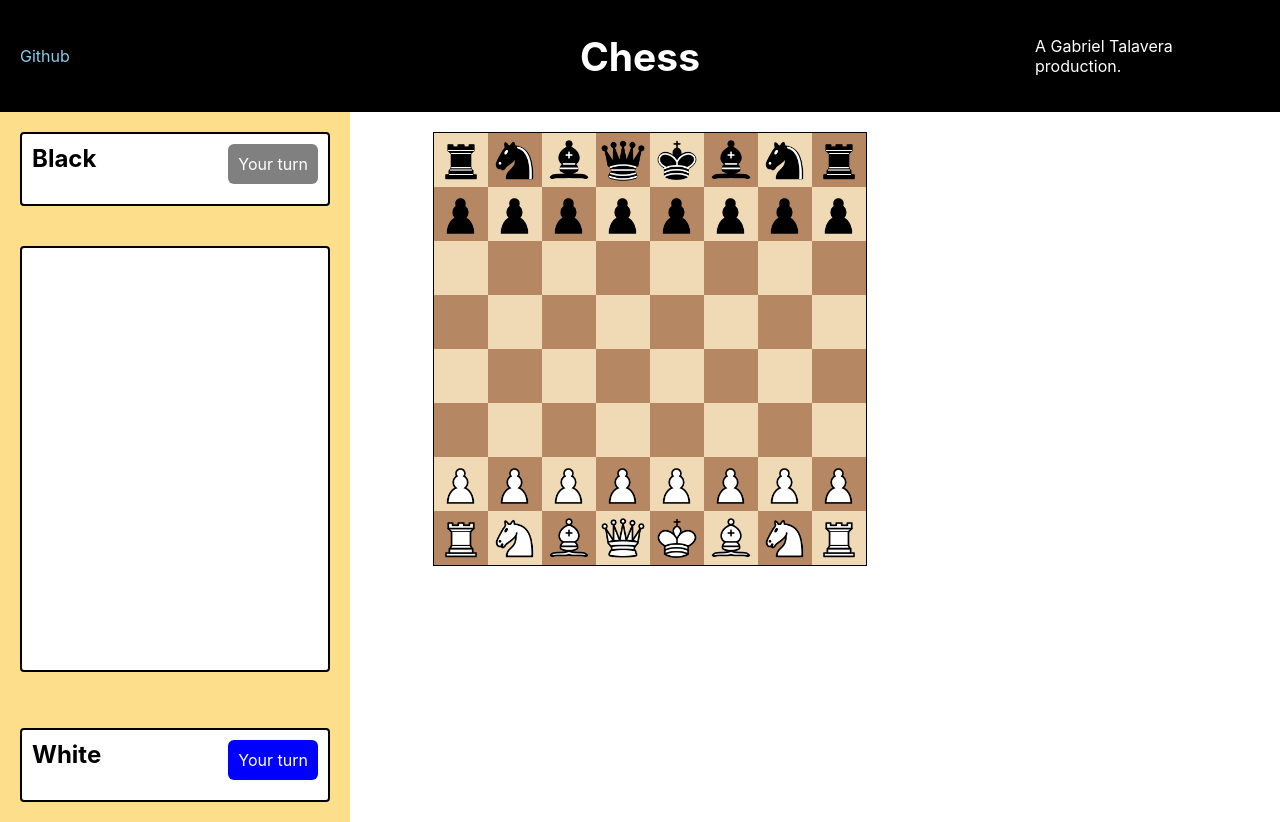
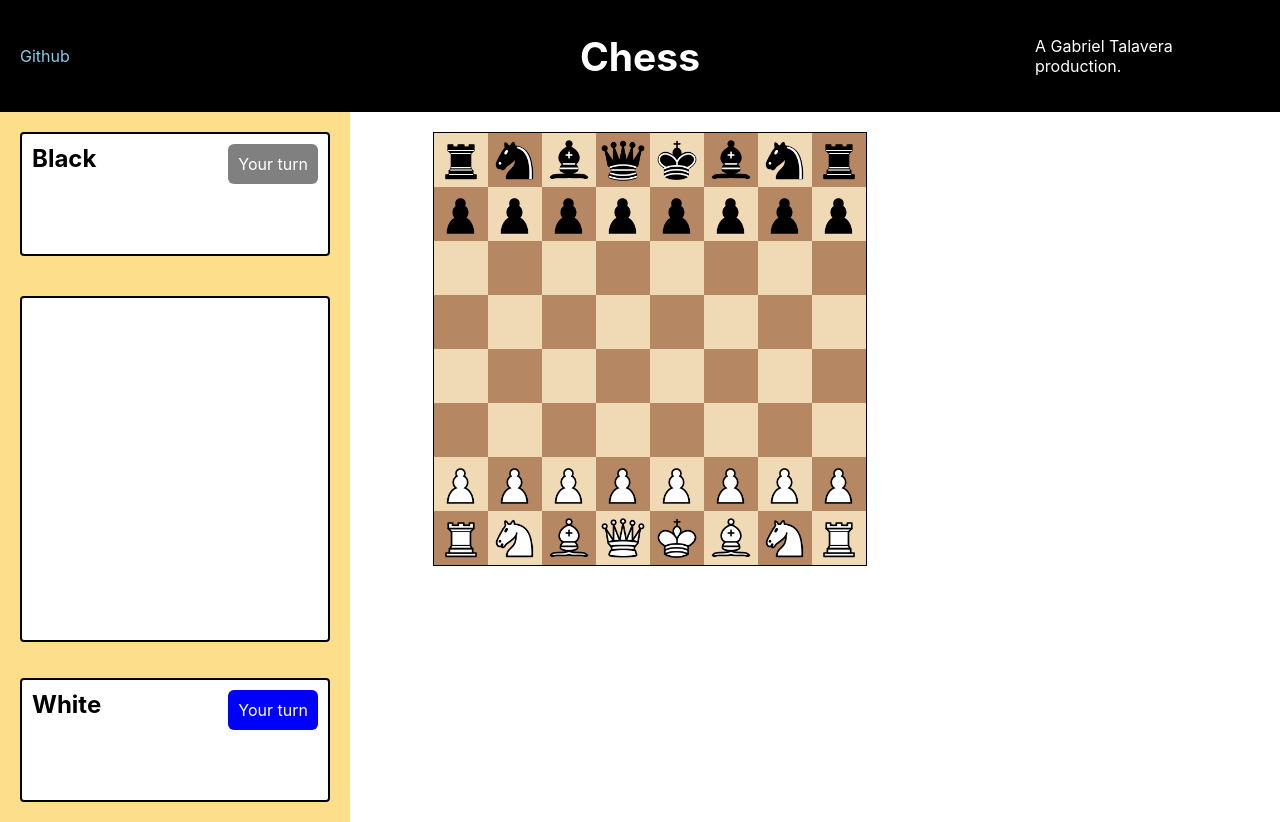
Before and after one commit to gabrieltal/chess, a React (Create React App) app: page / in a window 1280 px wide. Built offline with nearby package versions, Linux system fonts and the light colour scheme.

Commit message:
Added util classes

```diff
--- a/src/App.css
+++ b/src/App.css
@@ -154,6 +154,16 @@ a:hover {
   padding: 40px;
 }
 
+.py-1 {
+  padding-top: 10px;
+  padding-bottom: 10px;
+}
+
+.px-2 {
+  padding-left: 20px;
+  padding-right: 20px;
+}
+
 .py-2 {
   padding-top: 20px;
   padding-bottom: 20px;
@@ -189,6 +199,10 @@ a:hover {
 
 .d-none {
   display: none;
+}
+
+.d-inline-block {
+  display: inline-block;
 }
 
 /* Components */
@@ -231,17 +245,16 @@ header {
 }
 
 .player-card {
-  min-height: 50px;
+  min-height: 100px;
   border: 2px solid black;
   border-radius: 4px;
 }
 
 .move-history {
-  min-width: 250px;
-  min-height: 200px;
+  min-height: 100px;
   border: 2px solid black;
   border-radius: 4px;
-  max-height: calc(100% - 20px);
+  max-height: 350px;
 }
 
 .move-description {
@@ -255,9 +268,13 @@ header {
 }
 
 .move-description > span:first-child {
-  margin-left: 10px;
-  margin-right: 15px;
+  margin-left: 15px;
+  margin-right: 20px;
   margin-bottom: 10px;
+}
+
+.graveyard {
+  flex-flow: wrap;
 }
 
 @media only screen and (max-width: 796px) {
```
